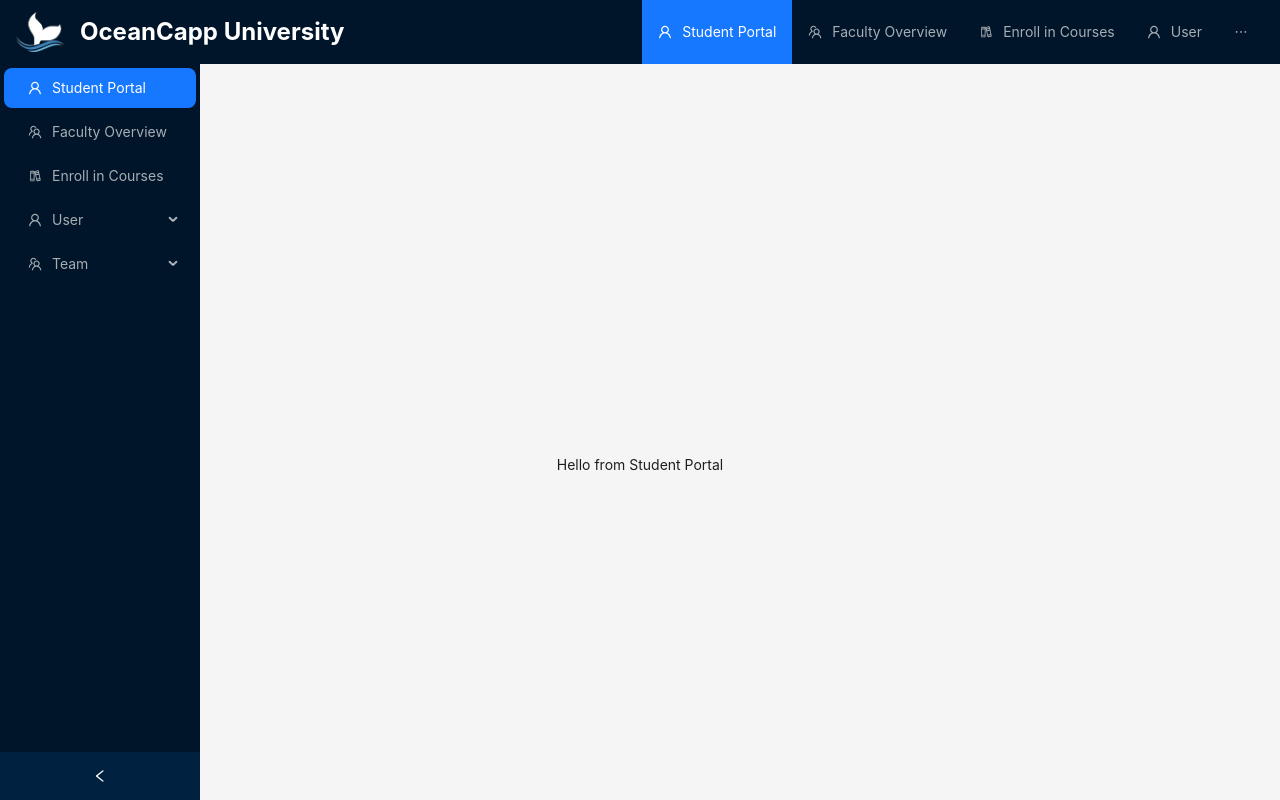
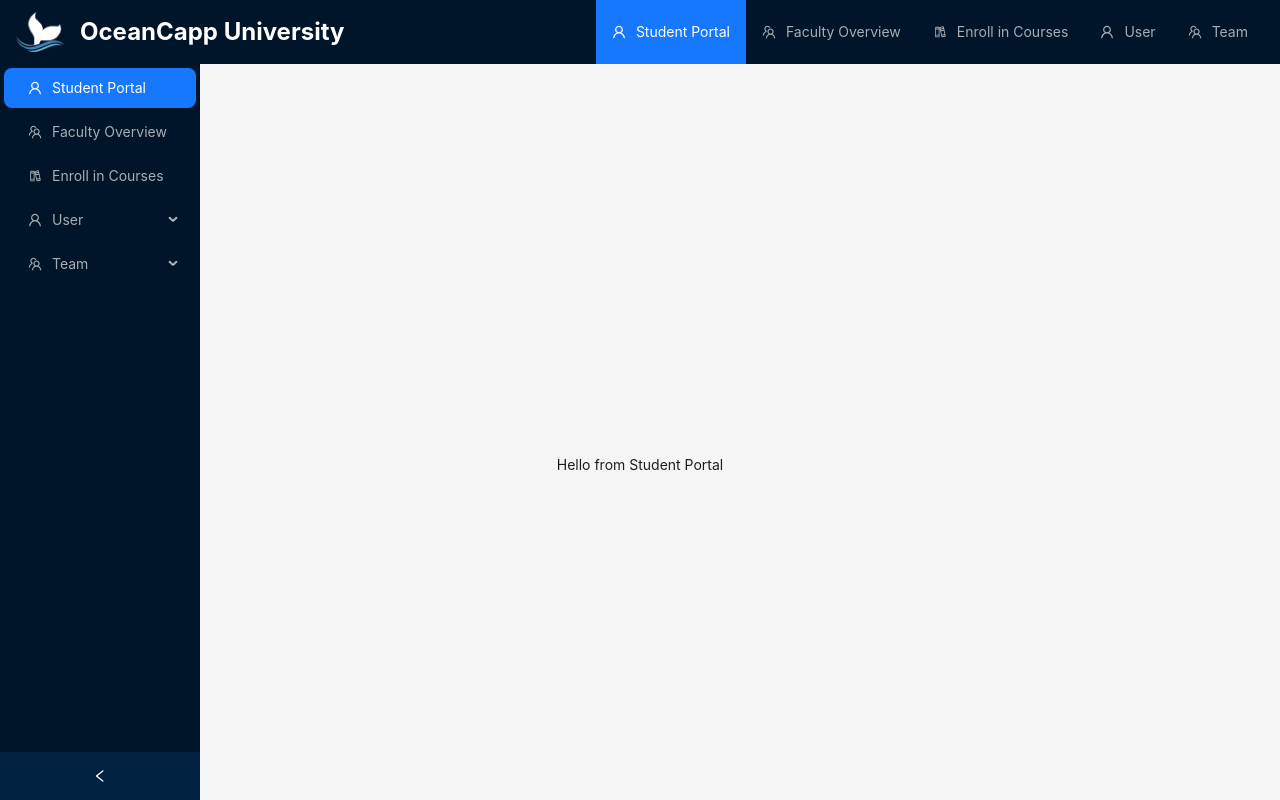
Before and after one commit to nazmul-nhb/oceancapp-university, a React (Vite) app: page / in a window 1280 px wide. Built offline with nearby package versions, Linux system fonts and the light colour scheme.

Commit message:
fixed navbar menus show/hid issues

```diff
--- a/package.json
+++ b/package.json
@@ -19,6 +19,7 @@
 		"react-helmet-async": "^2.0.5",
 		"react-hot-toast": "^2.4.1",
 		"react-icons": "^5.3.0",
+		"react-responsive": "^10.0.0",
 		"react-router-dom": "^6.26.2",
 		"sort-by": "^1.2.0",
 		"sweetalert2": "^11.14.1"
--- a/src/index.css
+++ b/src/index.css
@@ -41,3 +41,16 @@ body::-webkit-scrollbar-thumb,
 		scrollbar-color: var(--sb-thumb-color) var(--sb-track-color);
 	}
 }
+
+/* Hide Scrollbar */
+.scrollbar-hide {
+	/* For Firefox */
+	scrollbar-width: none;
+	/* For Internet Explorer and Edge */
+	-ms-overflow-style: none;
+}
+
+.scrollbar-hide::-webkit-scrollbar {
+	/* For Chrome, Safari, and Opera */
+	display: none;
+}
--- a/src/layout/Root.tsx
+++ b/src/layout/Root.tsx
@@ -3,12 +3,15 @@ import { Button, Layout, Menu } from "antd";
 import { MenuFoldOutlined, MenuUnfoldOutlined } from "@ant-design/icons";
 import { Outlet, useLocation, Link } from "react-router-dom";
 import { logo, menuItems } from "../utilities/constants";
+import { useMediaQuery } from "react-responsive";
 
 const { Header, Content, Footer, Sider } = Layout;
 
 const Root: React.FC = () => {
 	const [collapsed, setCollapsed] = useState(false);
 	const [sidebarVisible, setSidebarVisible] = useState(false);
+	const isMediumOrLarger = useMediaQuery({ query: "(min-width: 768px)" });
+
 	const sidebarRef = useRef<HTMLDivElement>(null);
 	const navButtonRef = useRef<HTMLButtonElement>(null);
 	const location = useLocation();
@@ -54,7 +57,7 @@ const Root: React.FC = () => {
 	}, [sidebarRef]);
 
 	return (
-		<Layout className="min-h-screen">
+		<Layout className="min-h-screen scrollbar-hide">
 			<Layout className="relative h-[calc(100vh-64px)]">
 				<Sider
 					ref={sidebarRef}
@@ -113,13 +116,14 @@ const Root: React.FC = () => {
 								</figcaption>
 							</figure>
 						</Link>
+						{isMediumOrLarger && (
 							<Menu
-							className="hidden md:block"
 								theme="dark"
 								mode="horizontal"
 								selectedKeys={getSelectedKey()}
 								items={menuItems}
 							/>
+						)}
 					</Header>
 					<Outlet />
 					<Footer style={{ textAlign: "center" }}>
```
Also changed, not shown: 1 other file (tests, documents, lock files or other folders). Lines whose indentation alone changed are shown as unchanged.
